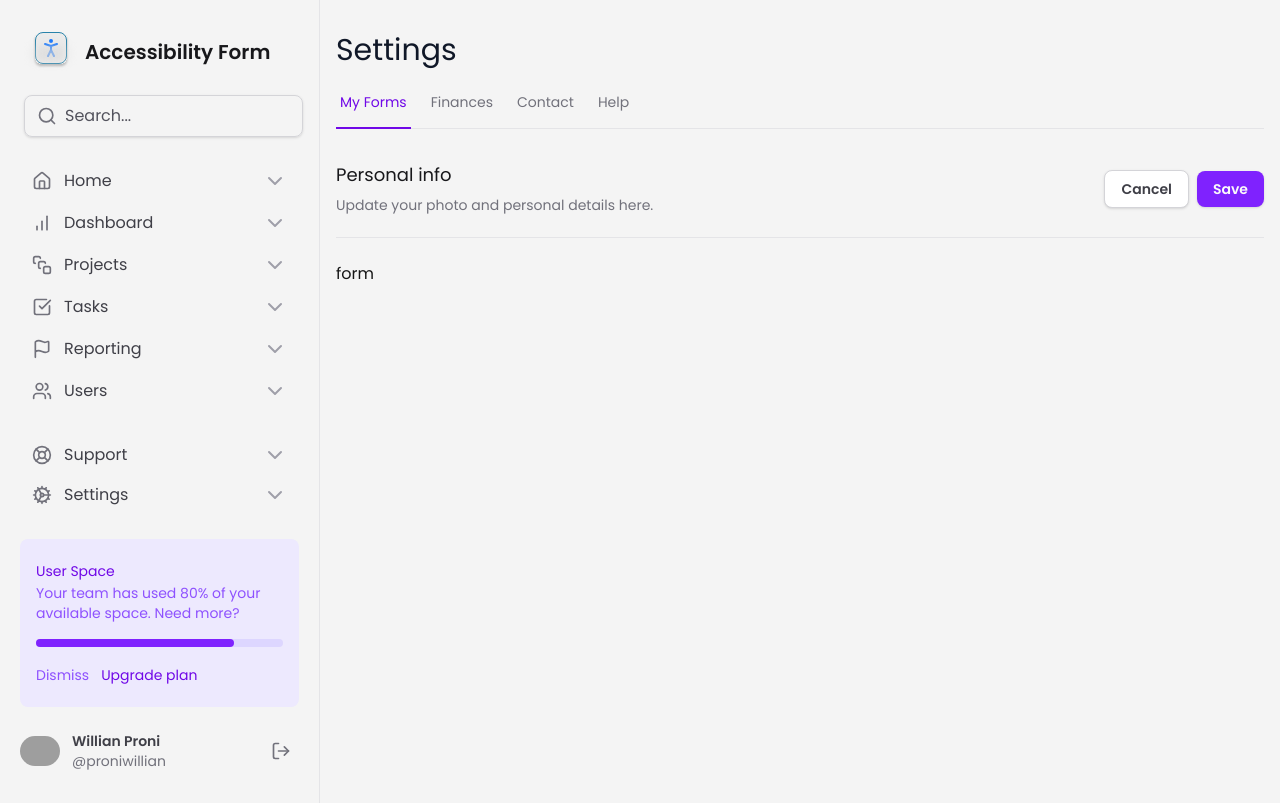
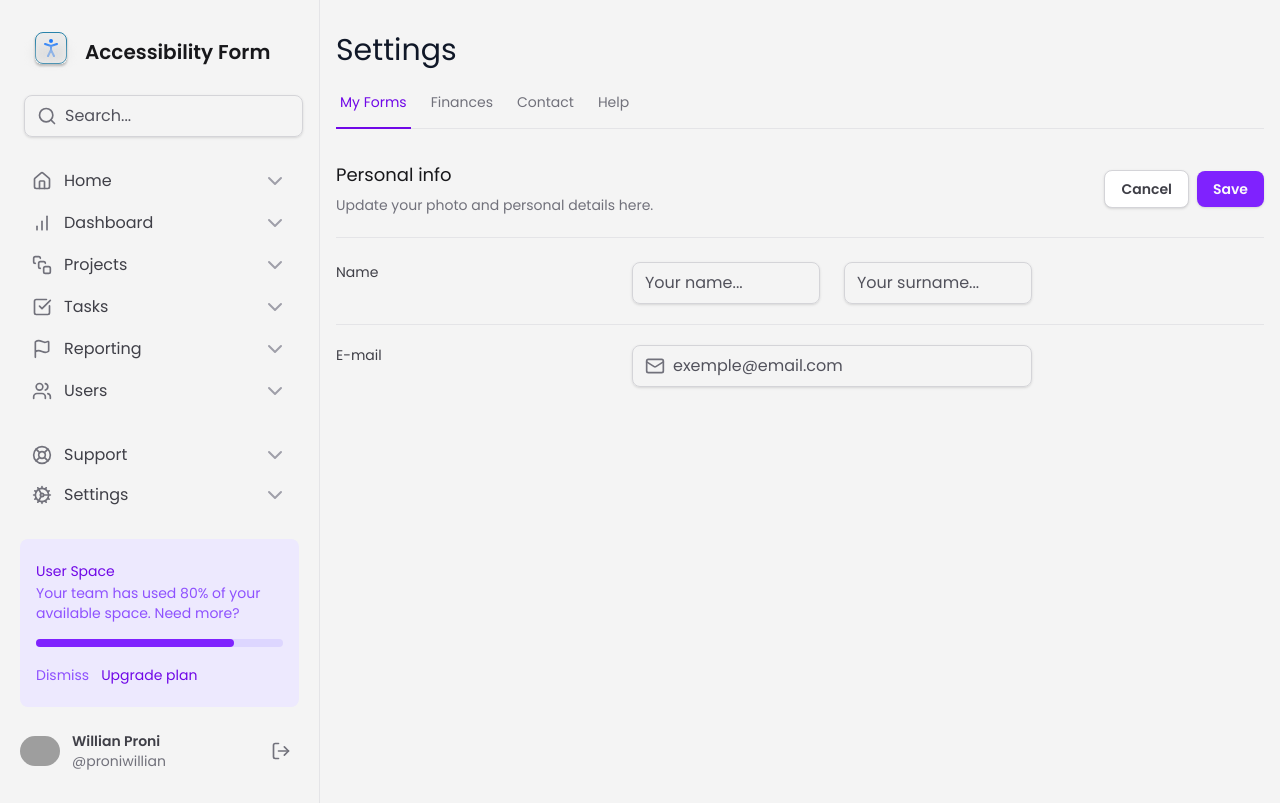
Before and after one commit to willianproni/accessibility_form, a Next.js app: page / in a window 1280 px wide. Built offline with nearby package versions, Linux system fonts and the light colour scheme; grey boxes are pictures that could not be loaded.

Commit message:
Feat - Init Forms | Created name and e-mail input forms

```diff
--- a/app/globals.css
+++ b/app/globals.css
@@ -16,4 +16,6 @@ body {
 @theme {
   --color-test-500: #f4ff32;
   --grid-template-columns-app: minmax(18rem, 20rem) 1fr;
+  --grid-template-columns-form: minmax(7.5rem, 17.5rem) minmax(25rem, 1fr)
+    minmax(0, 15rem);
 }
--- a/app/page.tsx
+++ b/app/page.tsx
@@ -1,4 +1,6 @@
 import SettingsTabs from "./components/SettingsTabs/SettingsTabs";
+import * as Input from "./components/Input";
+import { Mail } from "lucide-react";
 
 export default function Home() {
   return (
@@ -25,8 +27,51 @@ export default function Home() {
           </div>
         </div>
 
-        <form id="personalForm" action="" className="mt-6 flex flex-col w-full">
-          form
+        <form
+          id="personalForm"
+          action=""
+          className="mt-6 flex w-full flex-col gap-5 divide-y divide-zinc-200"
+        >
+          <div className="grid grid-cols-form gap-3 pb-5">
+            <label
+              htmlFor="firstName"
+              className="text-sm font-medium text-zinc-700"
+            >
+              Name
+            </label>
+
+            <div className="grid grid-cols-2 gap-6">
+              <Input.InputRoot>
+                <Input.InputControl id="firstName" placeholder="Your name..." />
+              </Input.InputRoot>
+
+              <Input.InputRoot>
+                <Input.InputControl placeholder="Your surname..." />
+              </Input.InputRoot>
+            </div>
+          </div>
+
+          <div className="grid grid-cols-form gap-3">
+            <label
+              htmlFor="email"
+              className="text-sm font-medium text-zinc-700"
+            >
+              E-mail
+            </label>
+
+            <div>
+              <Input.InputRoot>
+                <Input.InputPrefix>
+                  <Mail className="h-5 w-5 text-zinc-500" />
+                </Input.InputPrefix>
+                <Input.InputControl
+                  id="email"
+                  type="email"
+                  placeholder="exemple@email.com"
+                />
+              </Input.InputRoot>
+            </div>
+          </div>
         </form>
       </div>
     </>
```
